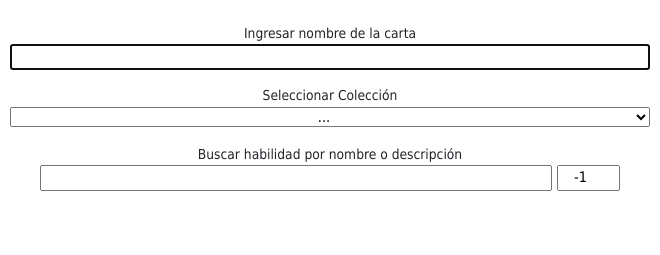
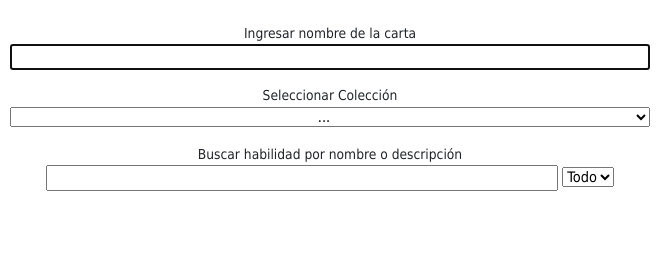
Before and after one commit to MatiasGLR/Atrum, a plain HTML site: page index.html in a window 1280 px wide. Shown: the top 255 px of the page, 310-970 px from the left. Drawn offline with nearby package versions, Linux system fonts and the light colour scheme.

Commit message:
Arreglo en los niveles de habilidades

```diff
--- a/index.html
+++ b/index.html
@@ -108,7 +108,14 @@
     <p>
         <label for="habilidad">Buscar habilidad por nombre o descripción</label><br>
         <input style="width:40%" id="habilidad">
-        <input type="number" id="hab_lv" min="-1" max="4" value="-1" onchange="mostrarCartas()">
+        <select name="" id="hab_lv" onchange="mostrarCartas()">
+            <option value="">Todo</option>
+            <option value="0">0</option>
+            <option value="1">1</option>
+            <option value="2">2</option>
+            <option value="3">3</option>
+            <option value="4">4</option>
+        </select>
     </p>
     <br><br><hr>
     <div class="row "id="display-data"></div>
--- a/script.js
+++ b/script.js
@@ -22,7 +22,7 @@ const mostrarCartas = async () => {
         let yes = 0;
         if(hab === "") yes = 1;
         else {
-            if(lvhab == -1) { if(tieneHabilidad(carta, hab) == 1) yes = 1; else return 0; }
+            if(lvhab == -1 || lvhab == "") { if(tieneHabilidad(carta, hab) == 1) yes = 1; else return 0; }
             else { if(tieneHabilidadEn(carta, hab, lvhab)) yes = 1; else return 0; }
         }
         if(query_nombre === "") yes = 1;
```
